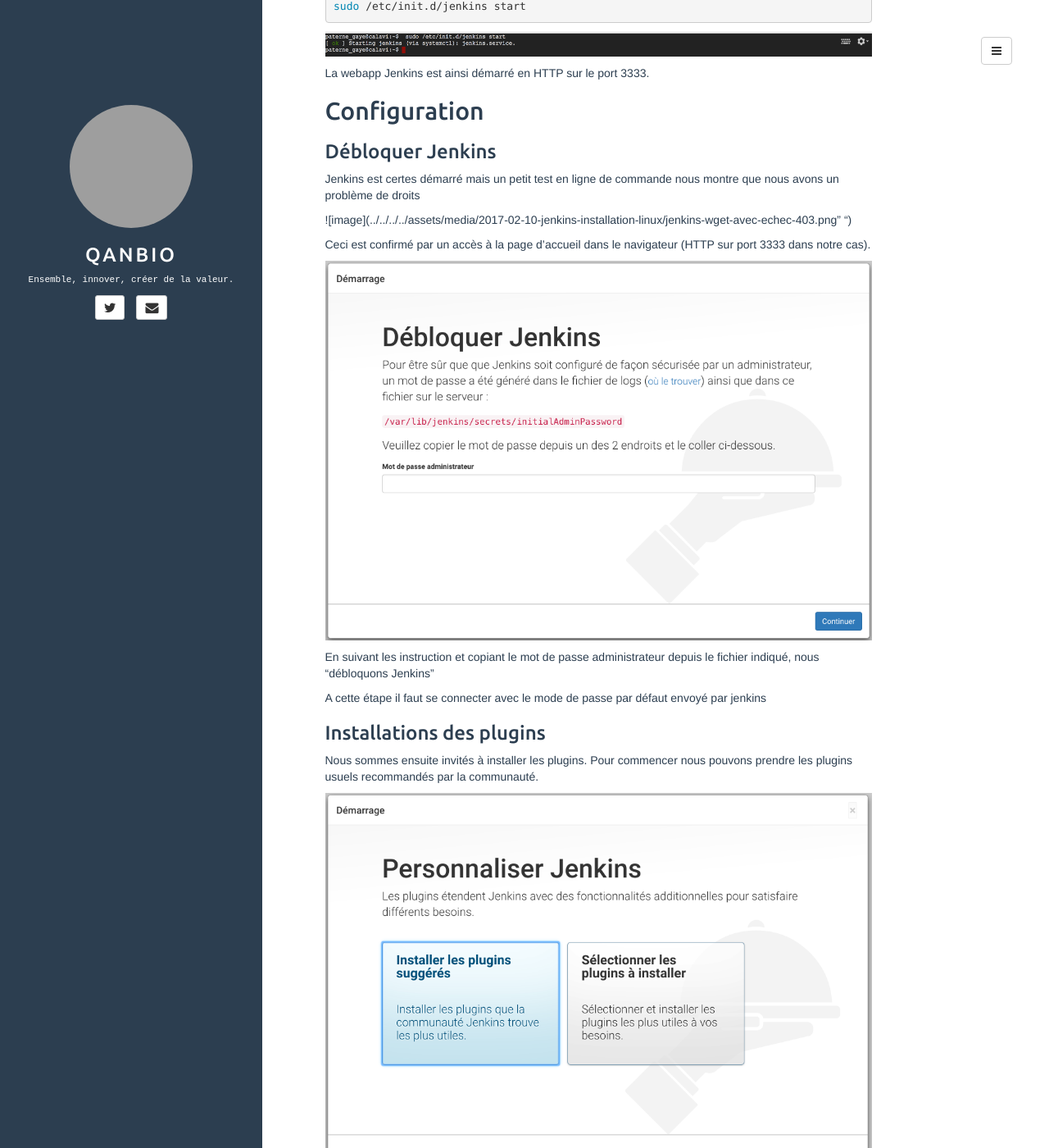
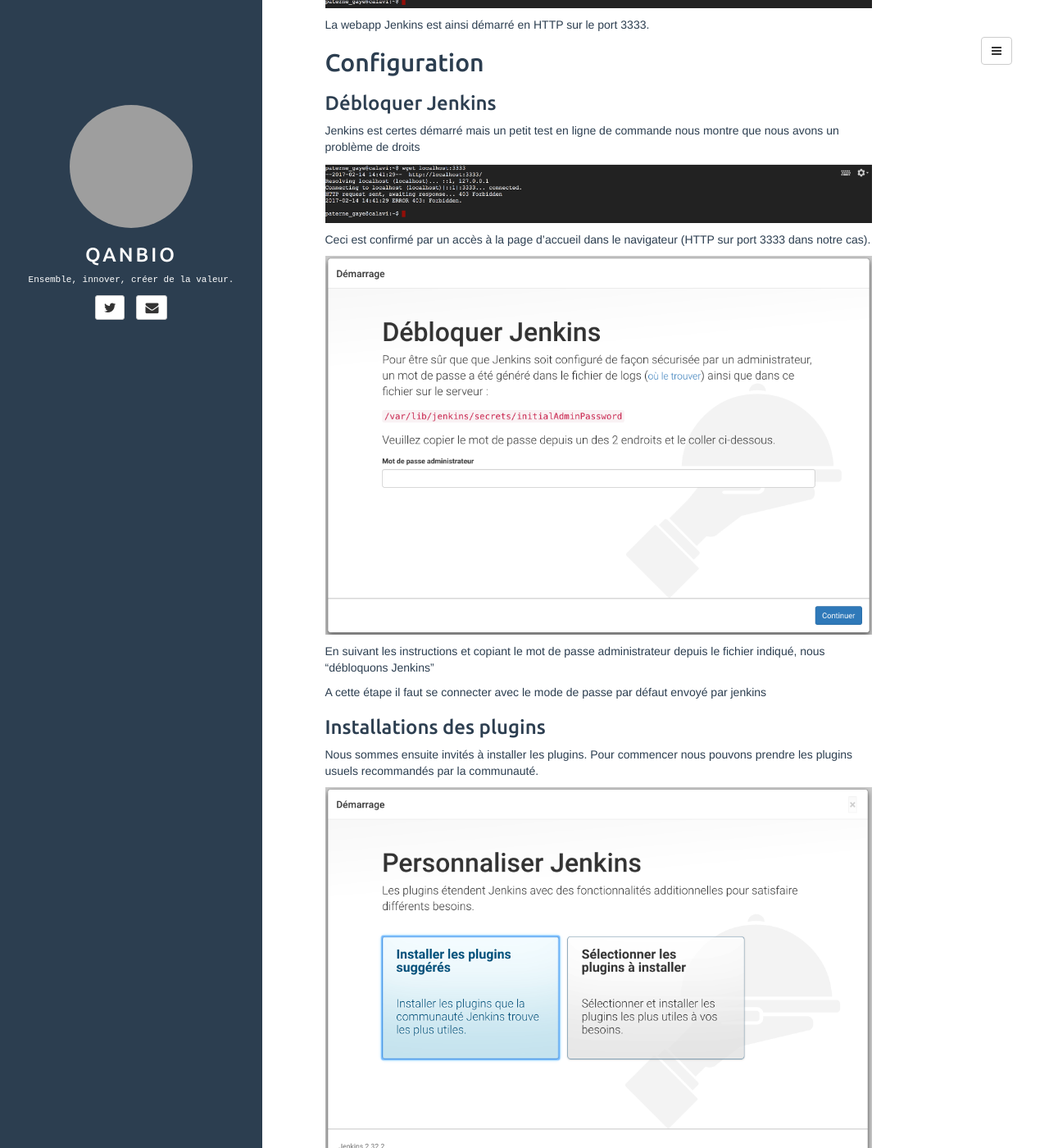
Before and after one commit to qanbio/blog, a Jekyll site: the page built from _posts/2017-02-10-jenkins-installation-linux.md, in a window 1280 px wide and 1400 px high, scrolled down 2002 px. Shown: the whole window at 82% size. Built offline with Jekyll 4.4.1, drawn with Linux system fonts in a browser that asks for light colours; comment, search, counter and statistics services are not loaded; some of the changed lines change nothing that is shown; some of the changed text lies outside the part shown; grey boxes are pictures that could not be loaded.

Commit message:
correction erreurs dans l'article installation de jenkins

```diff
--- a/_posts/2017-02-10-jenkins-installation-linux.md
+++ b/_posts/2017-02-10-jenkins-installation-linux.md
@@ -25,10 +25,9 @@
 
 ## Ajouter le repo de Jenkins dans la liste des repo de notre machine Linux
 {% highlight bash %}
-sudo vi /etc/default/jenkins
+sudo sh -c 'echo deb http://pkg.jenkins.io/debian-stable binary/ > /etc/apt/sources.list.d/jenkins.list'
 {% endhighlight %}
 
-![image](../../../../assets/media/2017-02-10-jenkins-installation-linux/vi-etc-apt-sources-list.png " ")
 
 ## Mettre à jour le système et installer le "paquet jenkins"
 
@@ -43,7 +42,7 @@
 ## Demarrer Jenkins
 Nous venons d'installer Jenkins comme un service Linux; Ceci peut se vérifier en consultant le contenu du dossier /etc/init.d/
 {% highlight bash %}
- ls -la /etc/init.d/
+ ls -la /etc/init.d/jenkins
 {% endhighlight %}
 
 ![image](../../../../assets/media/2017-02-10-jenkins-installation-linux/ls-la-jenkins-service.png " ")
@@ -75,13 +74,13 @@
 ### Débloquer Jenkins
 Jenkins est certes démarré mais un petit test en ligne de commande nous montre que nous avons un problème de droits
 
-![image](../../../../assets/media/2017-02-10-jenkins-installation-linux/jenkins-wget-avec-echec-403.png" ")
+![image](../../../../assets/media/2017-02-10-jenkins-installation-linux/jenkins-wget-avec-echec-403.png " ")
 
 Ceci est confirmé par un accès à la page d'accueil dans le navigateur  (HTTP sur port 3333 dans notre cas).
 
 ![image](../../../../assets/media/2017-02-10-jenkins-installation-linux/jenkins-accueil-avant-passwd.png " ")
 
-En suivant les instruction et copiant le mot de passe administrateur depuis le fichier indiqué, nous "débloquons Jenkins"
+En suivant les instructions et copiant le mot de passe administrateur depuis le fichier indiqué, nous "débloquons Jenkins"
 
 A cette étape il faut se connecter avec le mode de passe par défaut envoyé par jenkins
 
```
